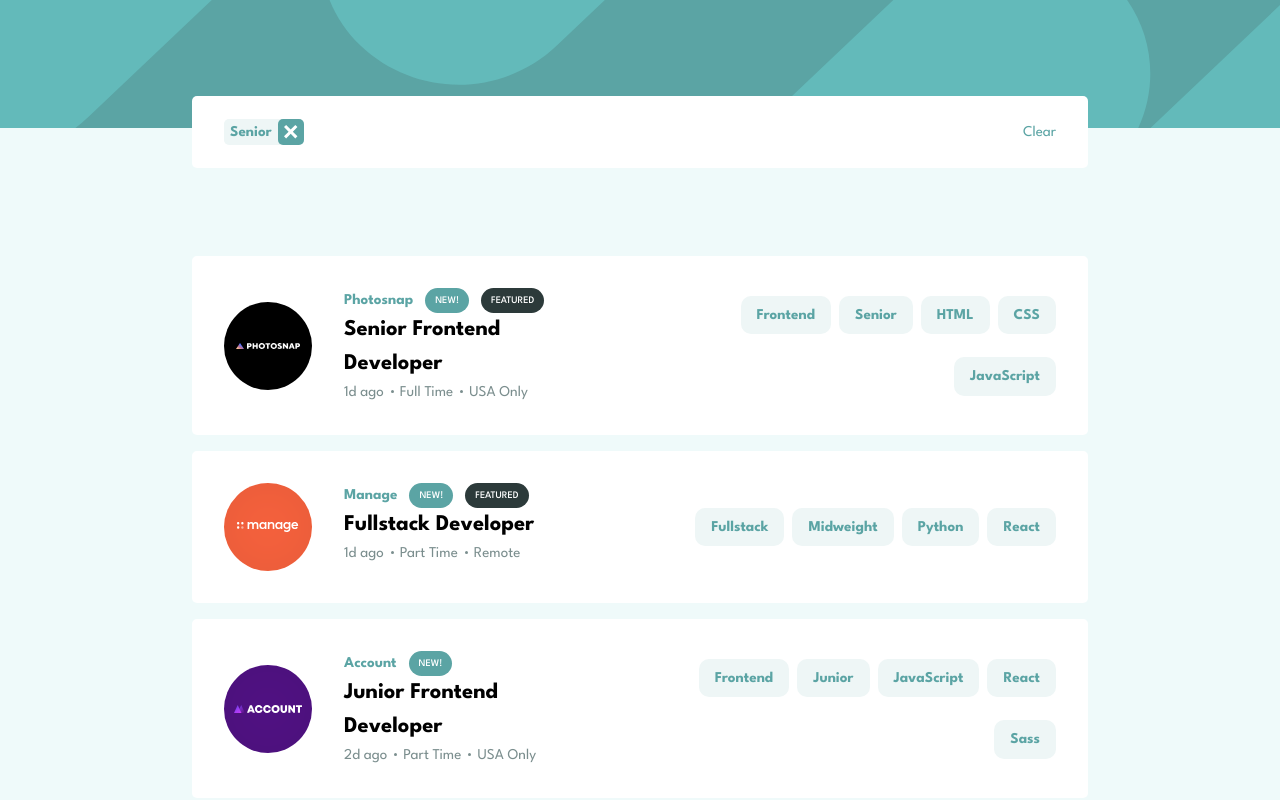
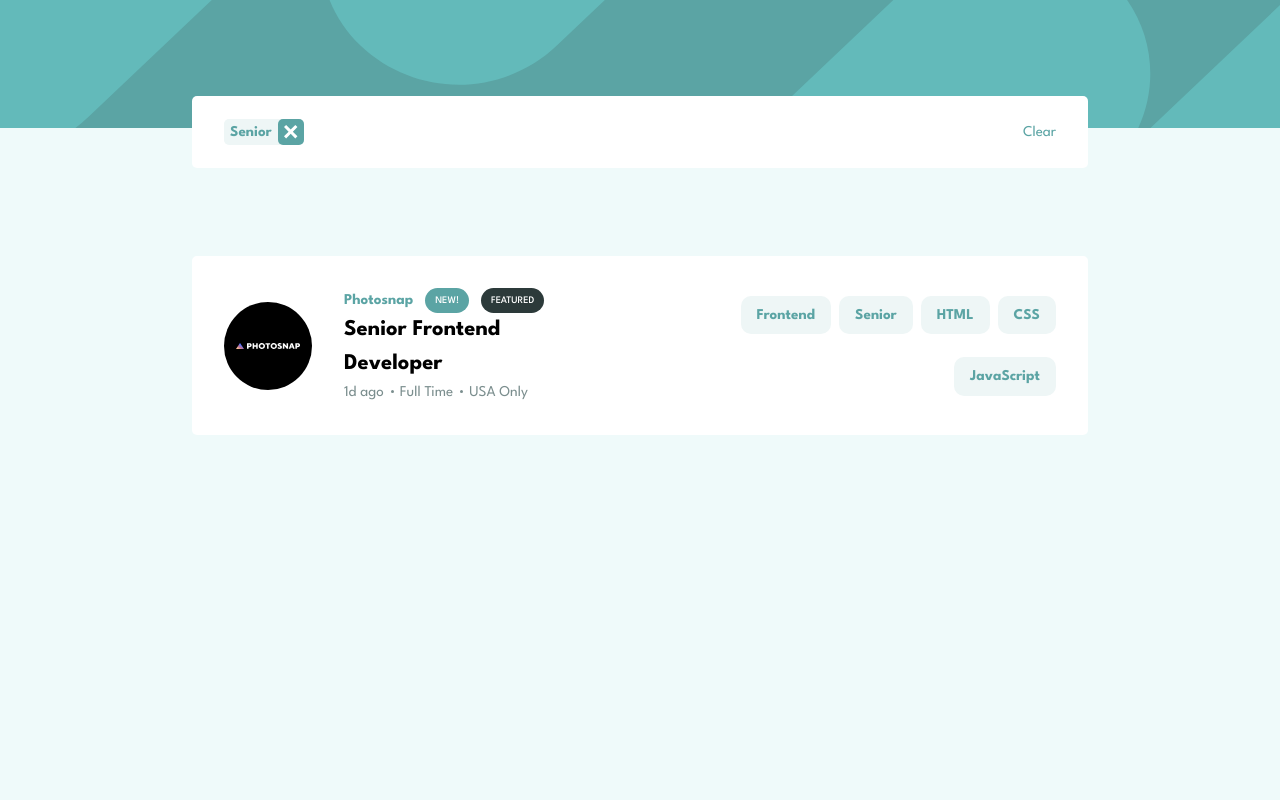
Before and after one commit to jamesspearsv/job-listings, a React (Vite) app: page / in a window 1280 px wide. Both pictures are taken after a click on the element "Senior". Shown: the top 800 px of the page. Built offline with nearby package versions, Linux system fonts and the light colour scheme.

Commit message:
Implement conditional rendering based on picked filters

```diff
--- a/src/App.tsx
+++ b/src/App.tsx
@@ -3,11 +3,19 @@ import { JobsResponseType } from './types/jobs';
 import styles from './App.module.css';
 import JobListing from './component/JobListing';
 import Filters from './component/Filters';
-import { filterUpdater } from './types/filters';
+import { filterUpdater, filterType } from './types/filters';
+import { checkFilter } from './lib/checkFilter';
 
 function App() {
   const [jobs, setJobs] = useState<JobsResponseType | null>(null);
-  const [filters, setFilters] = useState<string[]>([]);
+
+  const [filters, setFilters] = useState<filterType>({
+    active: false,
+    role: [],
+    level: [],
+    languages: [],
+    tools: [],
+  });
 
   // simulate fetching job listing data from an api
   useEffect(() => {
@@ -16,7 +24,7 @@ function App() {
 
     async function fetchJobs() {
       // simulate API call delay
-      await new Promise((resolve) => setTimeout(resolve, Math.random() * 5000));
+      await new Promise((resolve) => setTimeout(resolve, Math.random() * 2000));
 
       // get json data using fetch
       try {
@@ -37,39 +45,74 @@ function App() {
     };
   }, []);
 
-  const updateFilters: filterUpdater = (action, value) => {
-    if (action === 'add') {
-      const newFilter = [...filters];
-      if (value && !filters.includes(value)) {
-        newFilter.push(value);
-        setFilters(newFilter);
-      }
+  const updateFilters: filterUpdater = (action, filter, value) => {
+    const newFilters = { ...filters };
+
+    if (action === 'add' && value && filter) {
+      // prevent duplicate filters
+      if (filters[filter].includes(value)) return;
+
+      newFilters[filter].push(value);
+      newFilters.active = true;
+      setFilters(newFilters);
     }
 
-    if (action === 'remove') {
-      if (value && filters.includes(value)) {
-        const newFilter = filters.filter((filter) => filter !== value);
-        setFilters(newFilter);
+    if (action === 'remove' && filter && value) {
+      const validFilters = Object.keys(filters);
+      if (validFilters.includes(filter)) {
+        // remove given filter value from respective filter
+        newFilters[filter] = newFilters[filter].filter(
+          (element) => element !== value
+        );
+
+        // hack: there has to be a better way to do this
+        if (
+          newFilters.languages.length === 0 &&
+          newFilters.level.length === 0 &&
+          newFilters.role.length === 0 &&
+          newFilters.tools.length === 0
+        ) {
+          setFilters({
+            active: false,
+            role: [],
+            level: [],
+            languages: [],
+            tools: [],
+          });
+        } else {
+          setFilters(newFilters);
+        }
       }
     }
 
     if (action === 'clear') {
-      setFilters([]);
+      setFilters({
+        active: false,
+        role: [],
+        level: [],
+        languages: [],
+        tools: [],
+      });
     }
   };
 
   return (
     <>
       <header className={styles.header}></header>
-      {filters.length > 0 && (
+      {filters.active && (
         <Filters filters={filters} updateFilters={updateFilters} />
       )}
       {/* todo: dynamically adjust main margin based on if filters are rendered */}
       <main className={styles.main}>
         {jobs &&
-          jobs.map((job, index) => (
-            <JobListing key={index} job={job} updateFilter={updateFilters} />
-          ))}
+          jobs.map((job, index) => {
+            // early return if job does not match any of the filters
+            if (filters.active && !checkFilter(filters, job)) return null;
+
+            return (
+              <JobListing key={index} job={job} updateFilter={updateFilters} />
+            );
+          })}
       </main>
     </>
   );
--- a/src/component/FilterTab.tsx
+++ b/src/component/FilterTab.tsx
@@ -1,22 +1,31 @@
 import RemoveIcon from '../assets/icon-remove.svg?react';
-import { filterUpdater } from '../types/filters';
+import { filterType, filterUpdater } from '../types/filters';
 import styles from './FilterTab.module.css';
 
 type FilterTabProps = {
-  filter: string;
+  filterValue: string;
+  filterRole: keyof Omit<filterType, 'active'>;
   updateFilter: filterUpdater;
 };
 
-// todo: add filter removing functionality
-
-export default function FilterTab({ filter, updateFilter }: FilterTabProps) {
+export default function FilterTab({
+  filterValue,
+  filterRole,
+  updateFilter,
+}: FilterTabProps) {
   return (
     <div className={styles.filterContainer}>
-      <p>{filter}</p>
+      <p>{filterValue}</p>
       <button
         className={styles.button}
         aria-label="Remove filter"
-        onClick={() => updateFilter('remove', filter)}
+        onClick={() =>
+          updateFilter(
+            'remove',
+            filterRole as keyof Omit<filterType, 'active'>,
+            filterValue
+          )
+        }
       >
         <RemoveIcon />
       </button>
--- a/src/component/Filters.tsx
+++ b/src/component/Filters.tsx
@@ -1,21 +1,32 @@
-import { filterUpdater } from '../types/filters';
+import { filterType, filterUpdater } from '../types/filters';
 import FilterTab from './FilterTab';
 import styles from './Filters.module.css';
 
-// todo: add filter clearing functionality
-
 type FiltersProps = {
-  filters: string[];
+  filters: filterType;
   updateFilters: filterUpdater;
 };
 
 export default function Filters({ filters, updateFilters }: FiltersProps) {
   return (
     <div className={styles.filtersContainer}>
-      {filters.map((filter, index) => {
-        return (
-          <FilterTab key={index} filter={filter} updateFilter={updateFilters} />
-        );
+      {Object.keys(filters).map((key) => {
+        if (key === 'active') {
+          return null;
+        } else {
+          return filters[key as keyof Omit<filterType, 'active'>].map(
+            (value: string, index: number) => {
+              return (
+                <FilterTab
+                  key={index}
+                  filterValue={value}
+                  filterRole={key as keyof Omit<filterType, 'active'>}
+                  updateFilter={updateFilters}
+                />
+              );
+            }
+          );
+        }
       })}
       <button className={styles.clear} onClick={() => updateFilters('clear')}>
         Clear
--- a/src/component/JobListing.tsx
+++ b/src/component/JobListing.tsx
@@ -36,17 +36,23 @@ export default function JobListing({ job, updateFilter }: JobListingProps) {
           <p>{job.location}</p>
         </div>
       </div>
-      {/* todo: add filtering functions */}
       <div className={styles.filters}>
-        <div onClick={() => updateFilter('add', job.role)}>{job.role}</div>
-        <div onClick={() => updateFilter('add', job.level)}>{job.level}</div>
+        <div onClick={() => updateFilter('add', 'role', job.role)}>
+          {job.role}
+        </div>
+        <div onClick={() => updateFilter('add', 'level', job.level)}>
+          {job.level}
+        </div>
         {job.languages.map((language, index) => (
-          <div key={index} onClick={() => updateFilter('add', language)}>
+          <div
+            key={index}
+            onClick={() => updateFilter('add', 'languages', language)}
+          >
             {language}
           </div>
         ))}
         {job.tools.map((tool, index) => (
-          <div key={index} onClick={() => updateFilter('add', tool)}>
+          <div key={index} onClick={() => updateFilter('add', 'tools', tool)}>
             {tool}
           </div>
         ))}
--- /dev/null
+++ b/src/lib/checkFilter.ts
@@ -0,0 +1,29 @@
+import { filterType } from '../types/filters';
+import { JobListingType } from '../types/jobs';
+
+export function checkFilter(filters: filterType, job: JobListingType) {
+  const { role, level, languages, tools } = filters;
+
+  let passes = true;
+
+  // check filtering conditions and update passes if needed
+  // hack : there should be a better way to check this
+  if (role.length > 0) {
+    if (!role.includes(job.role)) passes = false;
+  }
+
+  if (level.length > 0) {
+    if (!level.includes(job.level)) passes = false;
+  }
+
+  if (languages.length > 0) {
+    if (!job.languages.some((value) => languages.includes(value)))
+      passes = false;
+  }
+
+  if (tools.length > 0) {
+    if (!job.tools.some((value) => tools.includes(value))) passes = false;
+  }
+
+  return passes;
+}
```
Also changed, not shown: src/types/filters.d.ts (+9 -0 lines).
